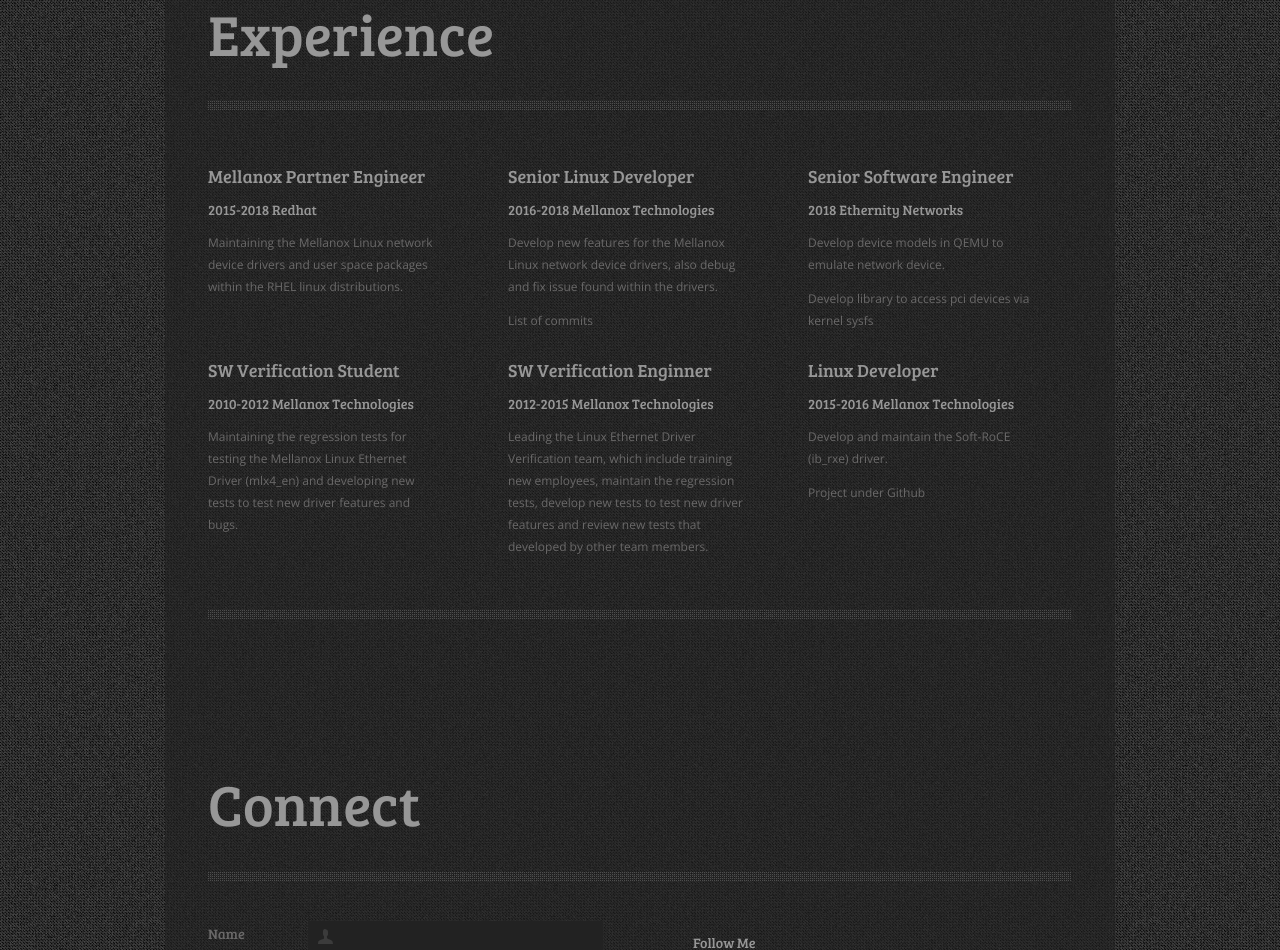
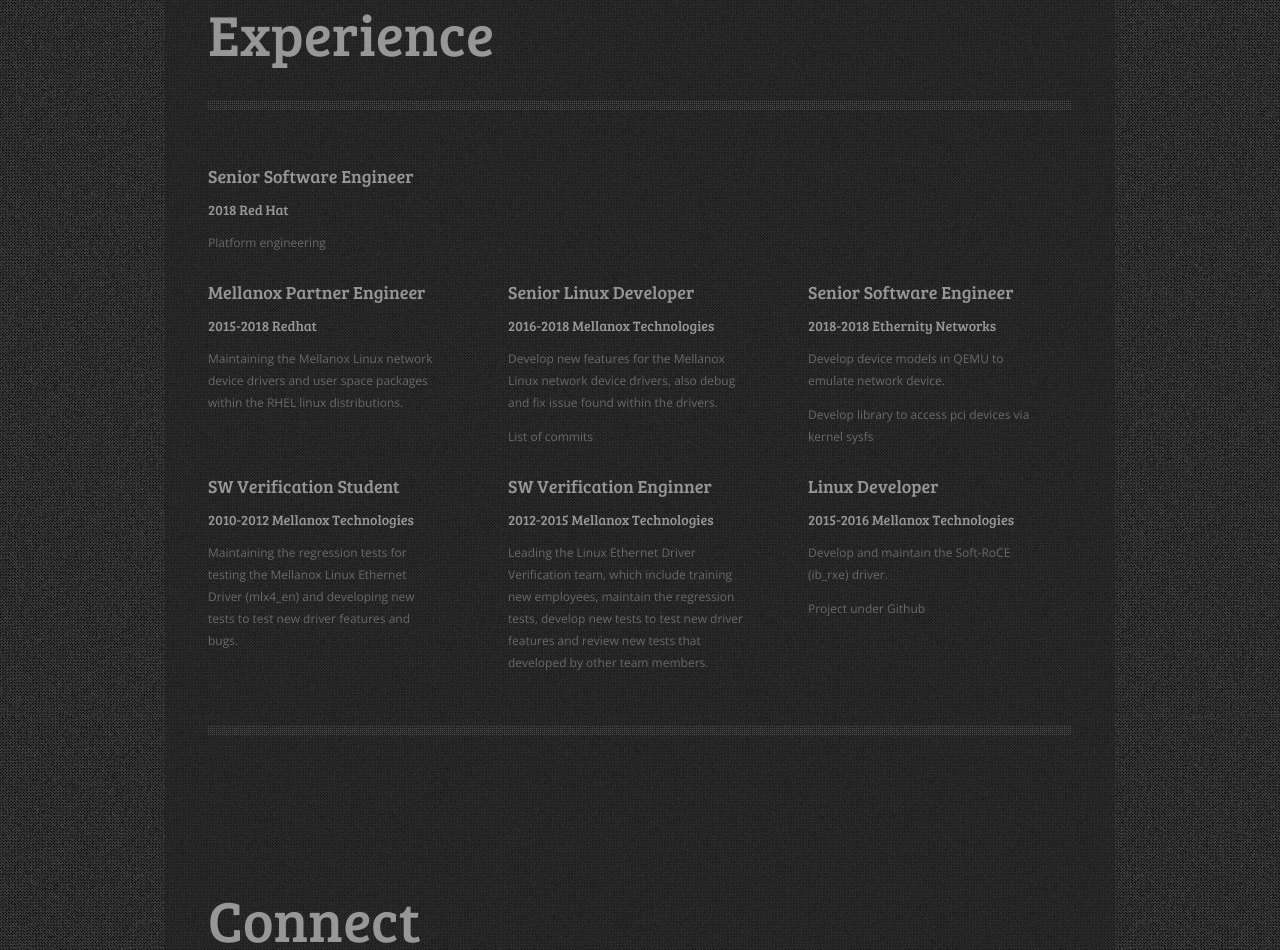
Before and after one commit to Kamalheib/kamalheib.github.io, a plain HTML site: page index.html in a window 1280 px wide. Shown: the part 784-1734 px from the top of the page. Drawn offline with nearby package versions, Linux system fonts and the light colour scheme.

Commit message:
resume: Update experience
Signed-off-by: Kamal Heib <kamalheib1@gmail.com>

```diff
--- a/index.html
+++ b/index.html
@@ -48,6 +48,13 @@
 				<div class="top-divider"></div>
 				<div class="content">
 					<div class="col">
+						<h2>Senior Software Engineer</h2>
+						<h3>2018 Red Hat</h3>
+						<p>Platform engineering</p>
+					</div>
+				</div>
+				<div class="content">
+					<div class="col">
 						<h2>Mellanox Partner Engineer</h2>
 						<h3>2015-2018 Redhat</h3>
 						<p>Maintaining the Mellanox Linux network device drivers and user space packages within the RHEL linux distributions.</p>
@@ -60,7 +67,7 @@
 					</div>
 					<div class="col">
 						<h2>Senior Software Engineer</h2>
-						<h3>2018 Ethernity Networks</h3>
+						<h3>2018-2018 Ethernity Networks</h3>
 						<p>Develop device models in QEMU to emulate network device.</p>
 						<p>Develop library to access pci devices via kernel sysfs</p>
 					</div>
```
